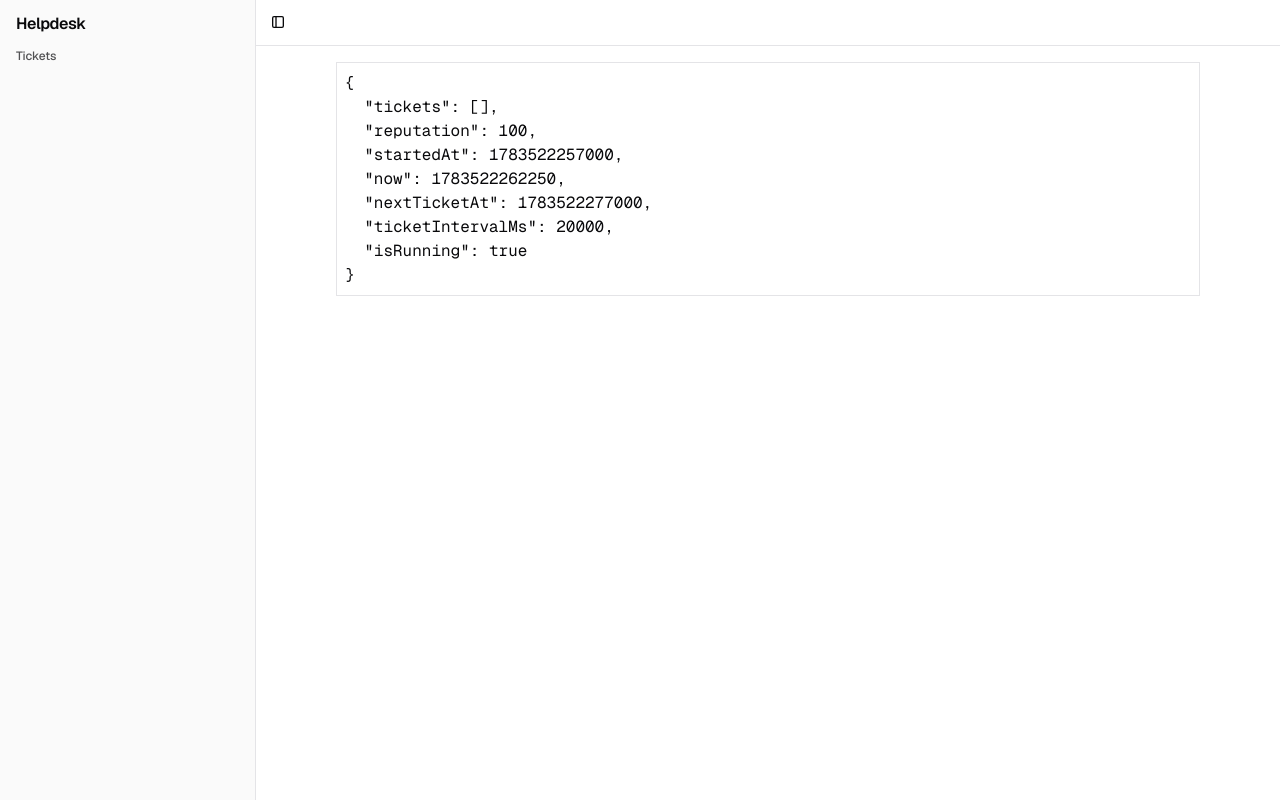
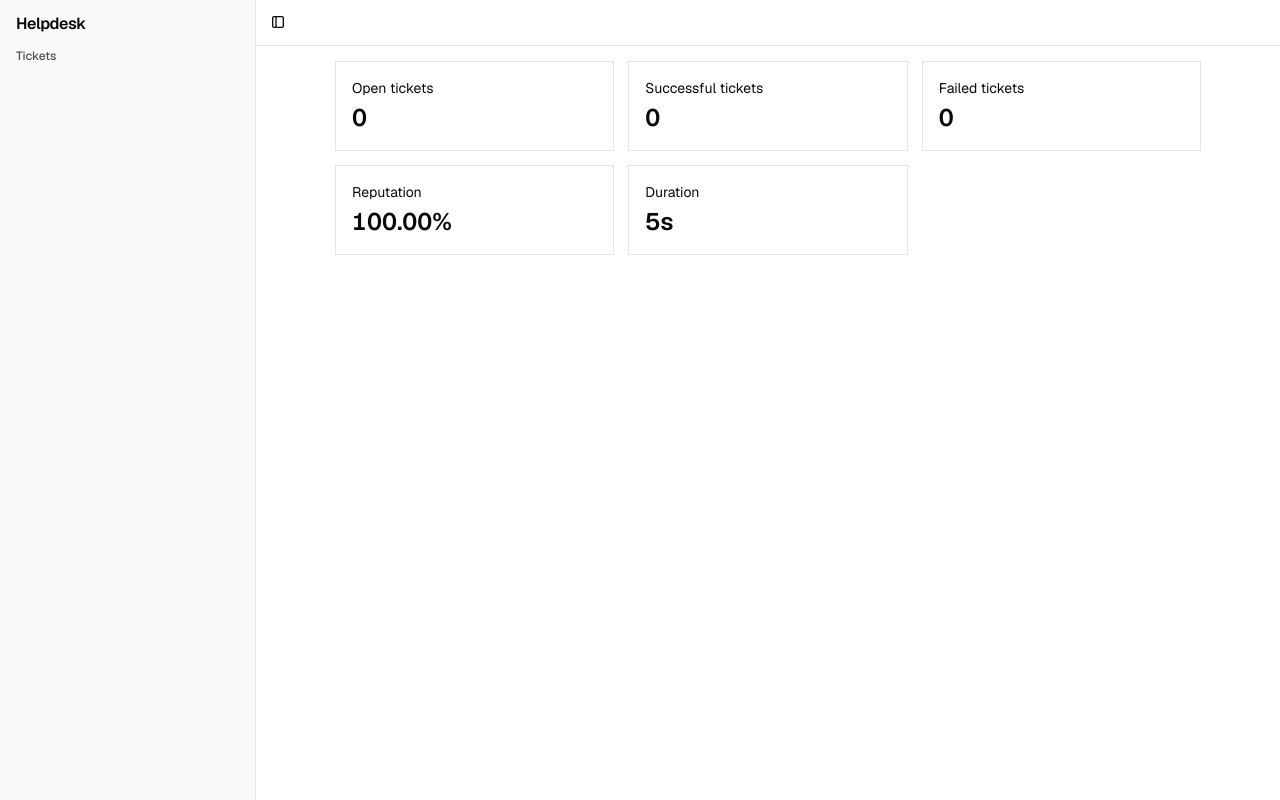
Before and after one commit to jameblai/helpdesk, a Next.js app: page / in a window 1280 px wide. Built offline with nearby package versions, Linux system fonts and the light colour scheme.

Commit message:
Improve game  page

```diff
--- a/app/page.tsx
+++ b/app/page.tsx
@@ -1,10 +1,10 @@
 import { Container } from "@/components/Container";
-import { GameData } from "@/components/GameData";
+import { GameStats } from "@/components/GameStats";
 
 export default function GamePage() {
   return (
     <Container className="py-4">
-      <GameData />
+      <GameStats />
     </Container>
   );
 }
--- a/components/GameData.tsx
+++ /dev/null
@@ -1,12 +0,0 @@
-"use client";
-
-import { useGame } from "@/lib/game";
-
-export function GameData() {
-  const game = useGame();
-  return (
-    <pre className="border p-2 whitespace-pre-wrap" suppressHydrationWarning>
-      {JSON.stringify(game, null, 2)}
-    </pre>
-  );
-}
--- /dev/null
+++ b/components/GameStats.tsx
@@ -0,0 +1,75 @@
+"use client";
+
+import { useGame } from "@/lib/game";
+import { Card, CardContent } from "./ui/card";
+import { useMemo } from "react";
+import { formatDuration } from "@/lib/format";
+
+export function GameStats() {
+  const game = useGame();
+
+  const openTickets = useMemo(() => {
+    return game.tickets.filter((t) => t.status === "open");
+  }, [game.tickets]);
+
+  const successfulTickets = useMemo(() => {
+    return game.tickets.filter((t) => t.status === "success");
+  }, [game.tickets]);
+
+  const failedTickets = useMemo(() => {
+    return game.tickets.filter((t) => t.status === "failed");
+  }, [game.tickets]);
+
+  const duration = useMemo(() => {
+    return game.now - game.startedAt;
+  }, [game.now, game.startedAt]);
+
+  return (
+    <div className="grid grid-cols-1 gap-4 md:grid-cols-2 lg:grid-cols-3">
+      <Card>
+        <CardContent className="flex flex-col gap-1">
+          <p>Open tickets</p>
+          <p className="text-2xl font-semibold tabular-nums">
+            {openTickets.length}
+          </p>
+        </CardContent>
+      </Card>
+
+      <Card>
+        <CardContent className="flex flex-col gap-1">
+          <p>Successful tickets</p>
+          <p className="text-2xl font-semibold tabular-nums">
+            {successfulTickets.length}
+          </p>
+        </CardContent>
+      </Card>
+
+      <Card>
+        <CardContent className="flex flex-col gap-1">
+          <p>Failed tickets</p>
+          <p className="text-2xl font-semibold tabular-nums">
+            {failedTickets.length}
+          </p>
+        </CardContent>
+      </Card>
+
+      <Card>
+        <CardContent className="flex flex-col gap-1">
+          <p>Reputation</p>
+          <p className="text-2xl font-semibold tabular-nums">
+            {game.reputation.toFixed(2)}%
+          </p>
+        </CardContent>
+      </Card>
+
+      <Card>
+        <CardContent className="flex flex-col gap-1">
+          <p>Duration</p>
+          <p className="text-2xl font-semibold tabular-nums">
+            {formatDuration(duration)}
+          </p>
+        </CardContent>
+      </Card>
+    </div>
+  );
+}
--- /dev/null
+++ b/components/ui/card.tsx
@@ -0,0 +1,103 @@
+import * as React from "react"
+
+import { cn } from "@/lib/utils"
+
+function Card({
+  className,
+  size = "default",
+  ...props
+}: React.ComponentProps<"div"> & { size?: "default" | "sm" }) {
+  return (
+    <div
+      data-slot="card"
+      data-size={size}
+      className={cn(
+        "group/card flex flex-col gap-(--card-spacing) overflow-hidden rounded-xl bg-card py-(--card-spacing) text-sm text-card-foreground ring-1 ring-foreground/10 [--card-spacing:--spacing(4)] has-data-[slot=card-footer]:pb-0 has-[>img:first-child]:pt-0 data-[size=sm]:[--card-spacing:--spacing(3)] data-[size=sm]:has-data-[slot=card-footer]:pb-0 *:[img:first-child]:rounded-t-xl *:[img:last-child]:rounded-b-xl",
+        className
+      )}
+      {...props}
+    />
+  )
+}
+
+function CardHeader({ className, ...props }: React.ComponentProps<"div">) {
+  return (
+    <div
+      data-slot="card-header"
+      className={cn(
+        "group/card-header @container/card-header grid auto-rows-min items-start gap-1 rounded-t-xl px-(--card-spacing) has-data-[slot=card-action]:grid-cols-[1fr_auto] has-data-[slot=card-description]:grid-rows-[auto_auto] [.border-b]:pb-(--card-spacing)",
+        className
+      )}
+      {...props}
+    />
+  )
+}
+
+function CardTitle({ className, ...props }: React.ComponentProps<"div">) {
+  return (
+    <div
+      data-slot="card-title"
+      className={cn(
+        "font-heading text-base leading-snug font-medium group-data-[size=sm]/card:text-sm",
+        className
+      )}
+      {...props}
+    />
+  )
+}
+
+function CardDescription({ className, ...props }: React.ComponentProps<"div">) {
+  return (
+    <div
+      data-slot="card-description"
+      className={cn("text-sm text-muted-foreground", className)}
+      {...props}
+    />
+  )
+}
+
+function CardAction({ className, ...props }: React.ComponentProps<"div">) {
+  return (
+    <div
+      data-slot="card-action"
+      className={cn(
+        "col-start-2 row-span-2 row-start-1 self-start justify-self-end",
+        className
+      )}
+      {...props}
+    />
+  )
+}
+
+function CardContent({ className, ...props }: React.ComponentProps<"div">) {
+  return (
+    <div
+      data-slot="card-content"
+      className={cn("px-(--card-spacing)", className)}
+      {...props}
+    />
+  )
+}
+
+function CardFooter({ className, ...props }: React.ComponentProps<"div">) {
+  return (
+    <div
+      data-slot="card-footer"
+      className={cn(
+        "flex items-center rounded-b-xl border-t bg-muted/50 p-(--card-spacing)",
+        className
+      )}
+      {...props}
+    />
+  )
+}
+
+export {
+  Card,
+  CardHeader,
+  CardFooter,
+  CardTitle,
+  CardAction,
+  CardDescription,
+  CardContent,
+}
--- /dev/null
+++ b/lib/format.ts
@@ -0,0 +1,8 @@
+export function formatDuration(duration: number): string {
+  const hours = Math.floor(duration / 3600000);
+  const minutes = Math.floor((duration % 3600000) / 60000);
+  const seconds = Math.floor((duration % 60000) / 1000);
+  if (hours > 0) return `${hours}h ${minutes}m ${seconds}s`;
+  if (minutes > 0) return `${minutes}m ${seconds}s`;
+  return `${seconds}s`;
+}
```
